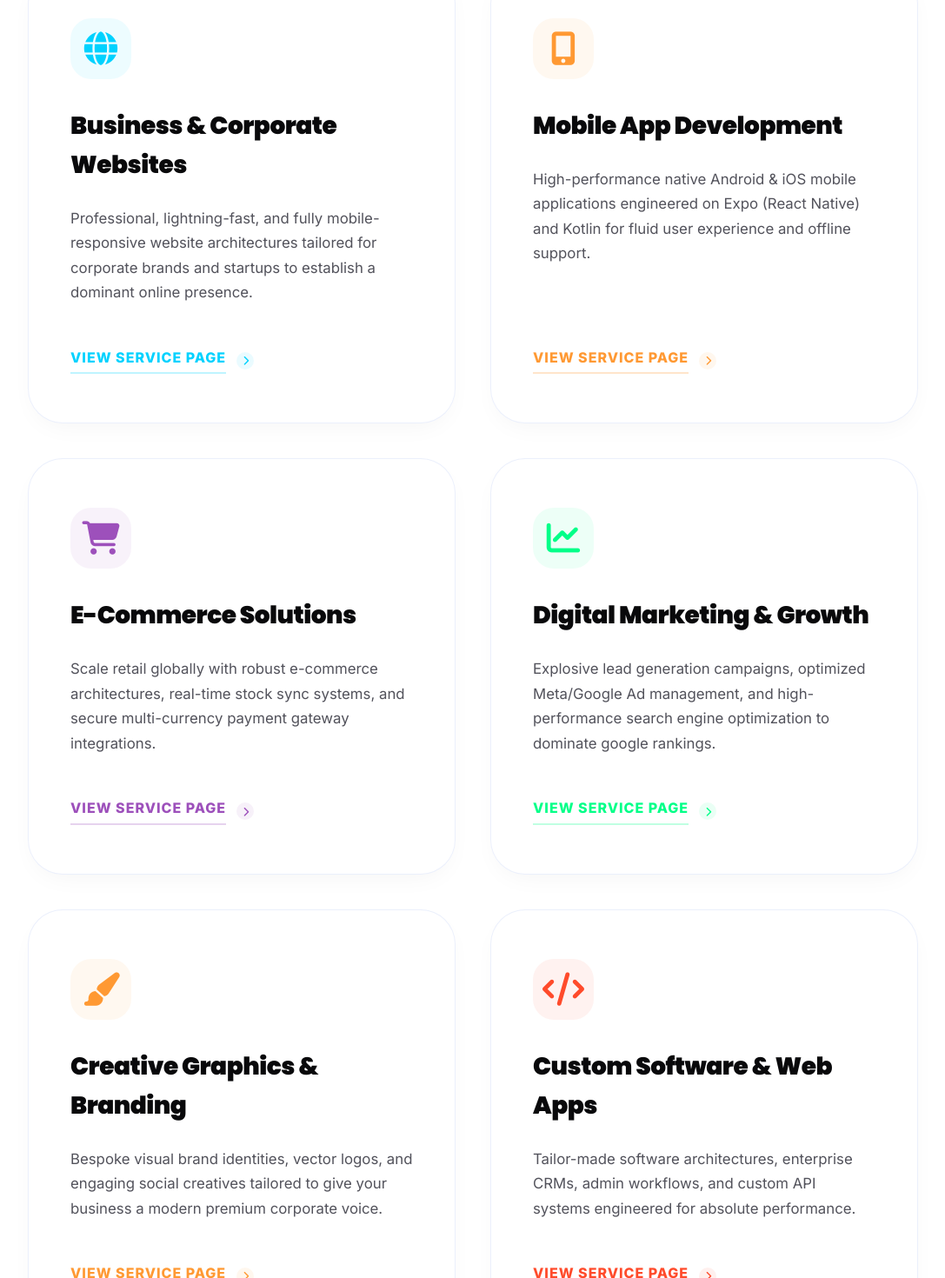
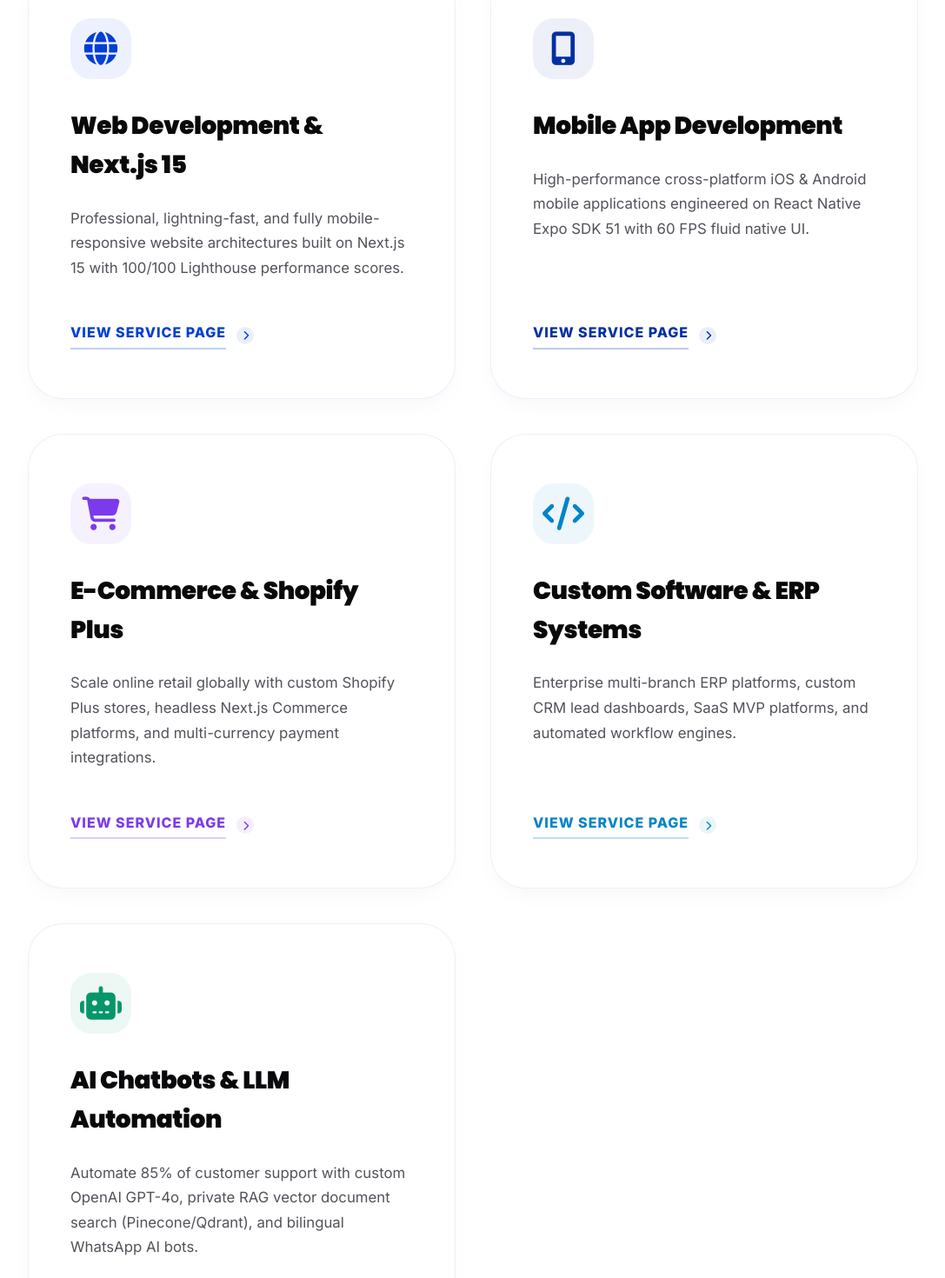
Before and after one commit to Sharmaji2516/Chittortech-Website, a Next.js app: page / in a window 1280 px wide. Shown: the part 1240-2710 px from the top of the page at 87% size, without its empty margins (96-1183 px from the left). Built offline with nearby package versions, Linux system fonts and the light colour scheme; no server answers.

Commit message:
feat: Update Homepage Featured Services section with direct links to 5 dedicated service pages + enhance Schema & Robots SEO

```diff
--- a/app/page.js
+++ b/app/page.js
@@ -12,46 +12,39 @@
 
   const featuredServices = [
     {
-      title: "Business & Corporate Websites",
+      title: "Web Development & Next.js 15",
       icon: "fa-globe",
-      color: "#00d2ff",
-      description: "Professional, lightning-fast, and fully mobile-responsive website architectures tailored for corporate brands and startups to establish a dominant online presence.",
-      link: "/services"
+      color: "#003ED8",
+      description: "Professional, lightning-fast, and fully mobile-responsive website architectures built on Next.js 15 with 100/100 Lighthouse performance scores.",
+      link: "/services/web-development"
     },
     {
       title: "Mobile App Development",
       icon: "fa-mobile-screen-button",
-      color: "#ff9933",
-      description: "High-performance native Android & iOS mobile applications engineered on Expo (React Native) and Kotlin for fluid user experience and offline support.",
-      link: "/services"
+      color: "#002FA3",
+      description: "High-performance cross-platform iOS & Android mobile applications engineered on React Native Expo SDK 51 with 60 FPS fluid native UI.",
+      link: "/services/mobile-app-development"
     },
     {
-      title: "E-Commerce Solutions",
+      title: "E-Commerce & Shopify Plus",
       icon: "fa-cart-shopping",
-      color: "#9d50bb",
-      description: "Scale retail globally with robust e-commerce architectures, real-time stock sync systems, and secure multi-currency payment gateway integrations.",
-      link: "/services"
+      color: "#7c3aed",
+      description: "Scale online retail globally with custom Shopify Plus stores, headless Next.js Commerce platforms, and multi-currency payment integrations.",
+      link: "/services/e-commerce-solutions"
     },
     {
-      title: "Digital Marketing & Growth",
-      icon: "fa-chart-line",
-      color: "#00ff88",
-      description: "Explosive lead generation campaigns, optimized Meta/Google Ad management, and high-performance search engine optimization to dominate google rankings.",
-      link: "/services"
+      title: "Custom Software & ERP Systems",
+      icon: "fa-code",
+      color: "#0284c7",
+      description: "Enterprise multi-branch ERP platforms, custom CRM lead dashboards, SaaS MVP platforms, and automated workflow engines.",
+      link: "/services/custom-software-development"
     },
     {
-      title: "Creative Graphics & Branding",
-      icon: "fa-paint-brush",
-      color: "#ff9933",
-      description: "Bespoke visual brand identities, vector logos, and engaging social creatives tailored to give your business a modern premium corporate voice.",
-      link: "/services"
-    },
-    {
-      title: "Custom Software & Web Apps",
-      icon: "fa-code",
-      color: "#ff4b2b",
-      description: "Tailor-made software architectures, enterprise CRMs, admin workflows, and custom API systems engineered for absolute performance.",
-      link: "/services"
+      title: "AI Chatbots & LLM Automation",
+      icon: "fa-robot",
+      color: "#059669",
+      description: "Automate 85% of customer support with custom OpenAI GPT-4o, private RAG vector document search (Pinecone/Qdrant), and bilingual WhatsApp AI bots.",
+      link: "/services/ai-integration"
     }
   ];
 
--- a/app/robots.js
+++ b/app/robots.js
@@ -9,6 +9,14 @@
         allow: [
           "/",
           "/services",
+          "/services/web-development",
+          "/services/mobile-app-development",
+          "/services/e-commerce-solutions",
+          "/services/custom-software-development",
+          "/services/ai-integration",
+          "/offshore-software-development-usa",
+          "/hire-react-native-developers",
+          "/custom-ai-solutions-dubai-uae",
           "/about",
           "/projects",
           "/reviews",
--- a/components/LocalSchema.js
+++ b/components/LocalSchema.js
@@ -1664,13 +1664,13 @@
           },
           {
             "@type": "Offer",
-            "name": "Dedicated Developer  Hourly",
-            "price": "15",
+            "name": "Dedicated Developer Hourly",
+            "price": "7",
             "priceCurrency": "USD",
             "priceSpecification": {
               "@type": "UnitPriceSpecification",
               "priceCurrency": "USD",
-              "price": "15",
+              "price": "7",
               "unitText": "HOUR"
             },
             "availability": "https://schema.org/InStock",
@@ -1678,15 +1678,87 @@
           },
           {
             "@type": "Offer",
-            "name": "Dedicated Developer  Monthly Retainer",
-            "price": "1200",
+            "name": "Dedicated Developer Monthly Retainer",
+            "price": "800",
             "priceCurrency": "USD",
             "priceSpecification": {
               "@type": "UnitPriceSpecification",
               "priceCurrency": "USD",
-              "price": "1200",
+              "price": "800",
               "unitText": "MON"
             },
+            "availability": "https://schema.org/InStock",
+            "seller": { "@id": ORG_ID }
+          },
+          {
+            "@type": "Offer",
+            "name": "Web Development Services",
+            "url": `${SITE}/services/web-development`,
+            "price": "300",
+            "priceCurrency": "USD",
+            "availability": "https://schema.org/InStock",
+            "seller": { "@id": ORG_ID }
+          },
+          {
+            "@type": "Offer",
+            "name": "Mobile App Development Services",
+            "url": `${SITE}/services/mobile-app-development`,
+            "price": "800",
+            "priceCurrency": "USD",
+            "availability": "https://schema.org/InStock",
+            "seller": { "@id": ORG_ID }
+          },
+          {
+            "@type": "Offer",
+            "name": "E-Commerce Solutions Services",
+            "url": `${SITE}/services/e-commerce-solutions`,
+            "price": "400",
+            "priceCurrency": "USD",
+            "availability": "https://schema.org/InStock",
+            "seller": { "@id": ORG_ID }
+          },
+          {
+            "@type": "Offer",
+            "name": "Custom Software & ERP Development",
+            "url": `${SITE}/services/custom-software-development`,
+            "price": "1200",
+            "priceCurrency": "USD",
+            "availability": "https://schema.org/InStock",
+            "seller": { "@id": ORG_ID }
+          },
+          {
+            "@type": "Offer",
+            "name": "AI & LLM Integration Services",
+            "url": `${SITE}/services/ai-integration`,
+            "price": "600",
+            "priceCurrency": "USD",
+            "availability": "https://schema.org/InStock",
+            "seller": { "@id": ORG_ID }
+          },
+          {
+            "@type": "Offer",
+            "name": "Offshore Software Development USA",
+            "url": `${SITE}/offshore-software-development-usa`,
+            "price": "7",
+            "priceCurrency": "USD",
+            "availability": "https://schema.org/InStock",
+            "seller": { "@id": ORG_ID }
+          },
+          {
+            "@type": "Offer",
+            "name": "Hire React Native Developers India",
+            "url": `${SITE}/hire-react-native-developers`,
+            "price": "7",
+            "priceCurrency": "USD",
+            "availability": "https://schema.org/InStock",
+            "seller": { "@id": ORG_ID }
+          },
+          {
+            "@type": "Offer",
+            "name": "Custom AI Chatbot Development Dubai UAE",
+            "url": `${SITE}/custom-ai-solutions-dubai-uae`,
+            "price": "600",
+            "priceCurrency": "USD",
             "availability": "https://schema.org/InStock",
             "seller": { "@id": ORG_ID }
           }
```
